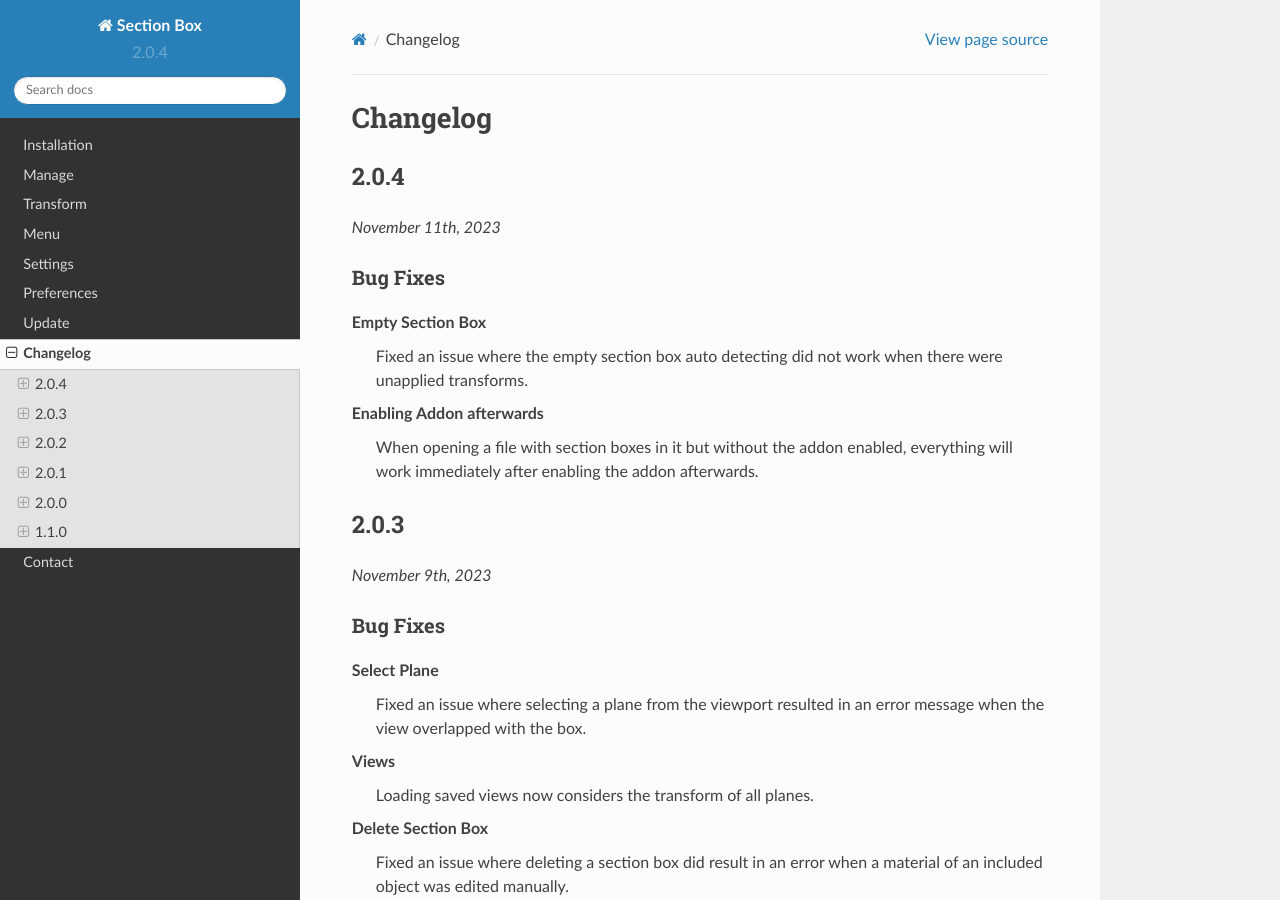
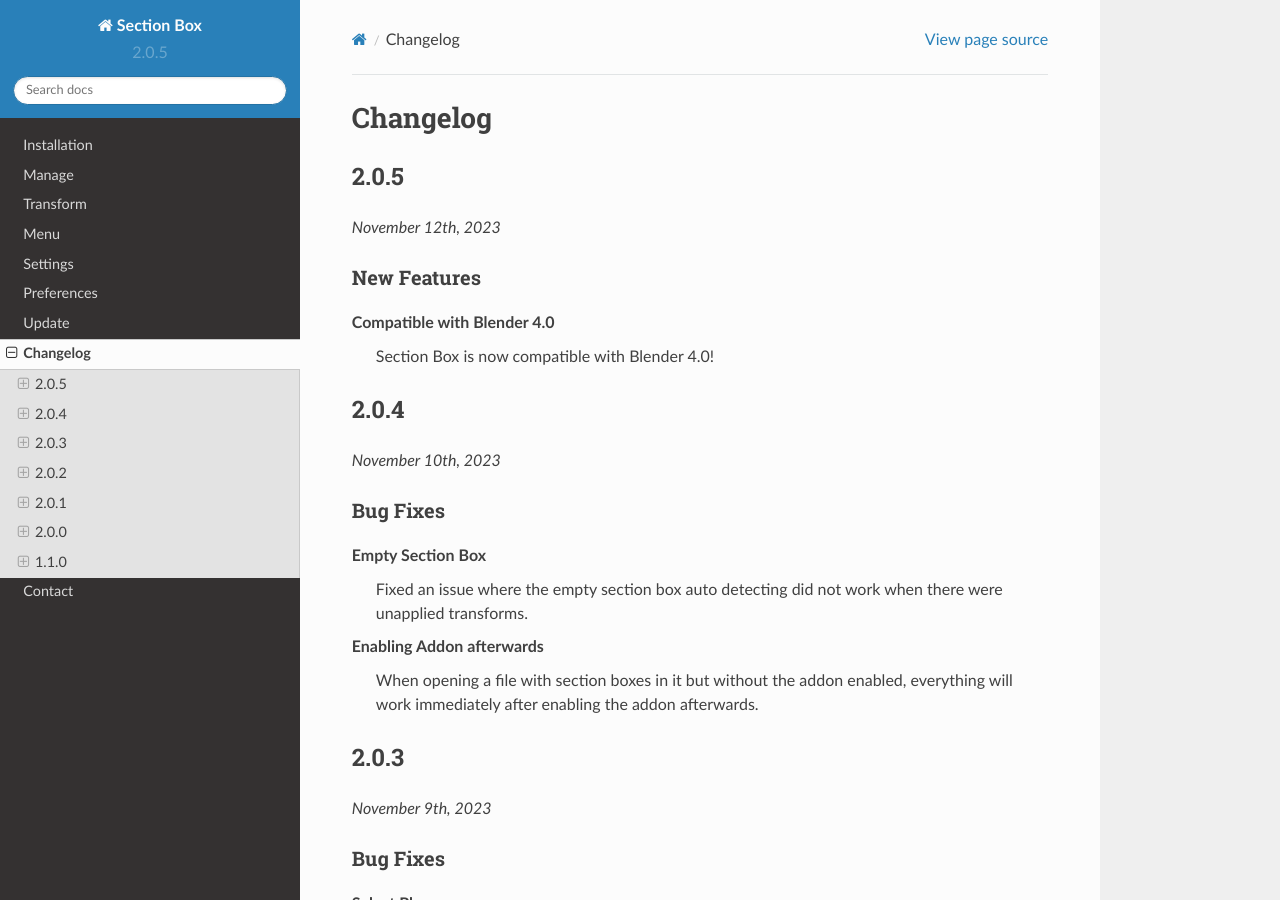
Before and after one commit to rubenmesserschmidt/Section-Box_docs, a Sphinx documentation site: the page built from docs/source/changelog.rst, in a window 1280 px wide and 900 px high. Built offline with Sphinx 7.4.7 and the Read the Docs theme 2.0.0, drawn with Linux system fonts in a browser that asks for light colours.

Commit message:
update 2.0.5

```diff
--- a/docs/source/changelog.rst
+++ b/docs/source/changelog.rst
@@ -3,10 +3,23 @@
 =========
 
 #####
+2.0.5
+#####
+
+*November 12th, 2023*
+
+************
+New Features
+************
+
+**Compatible with Blender 4.0**
+    Section Box is now compatible with Blender 4.0!
+
+#####
 2.0.4
 #####
 
-*November 11th, 2023*
+*November 10th, 2023*
 
 *********
 Bug Fixes
--- a/docs/source/conf.py
+++ b/docs/source/conf.py
@@ -6,8 +6,8 @@
 copyright = "2023, Ruben Messerschmidt"
 author = "Ruben Messerschmidt"
 
-release = "2.0.4"
-version = "2.0.4"
+release = "2.0.5"
+version = "2.0.5"
 
 # -- General configuration
 
```
Also changed, not shown: 1 other file.
